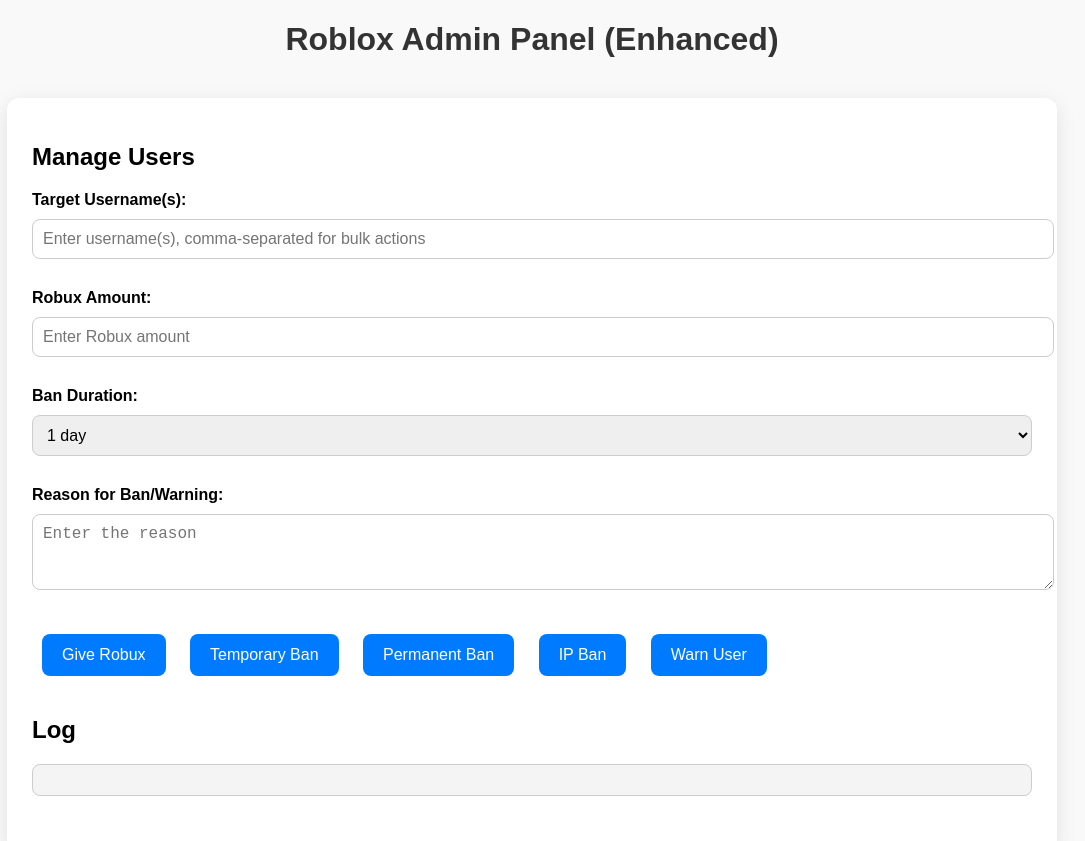
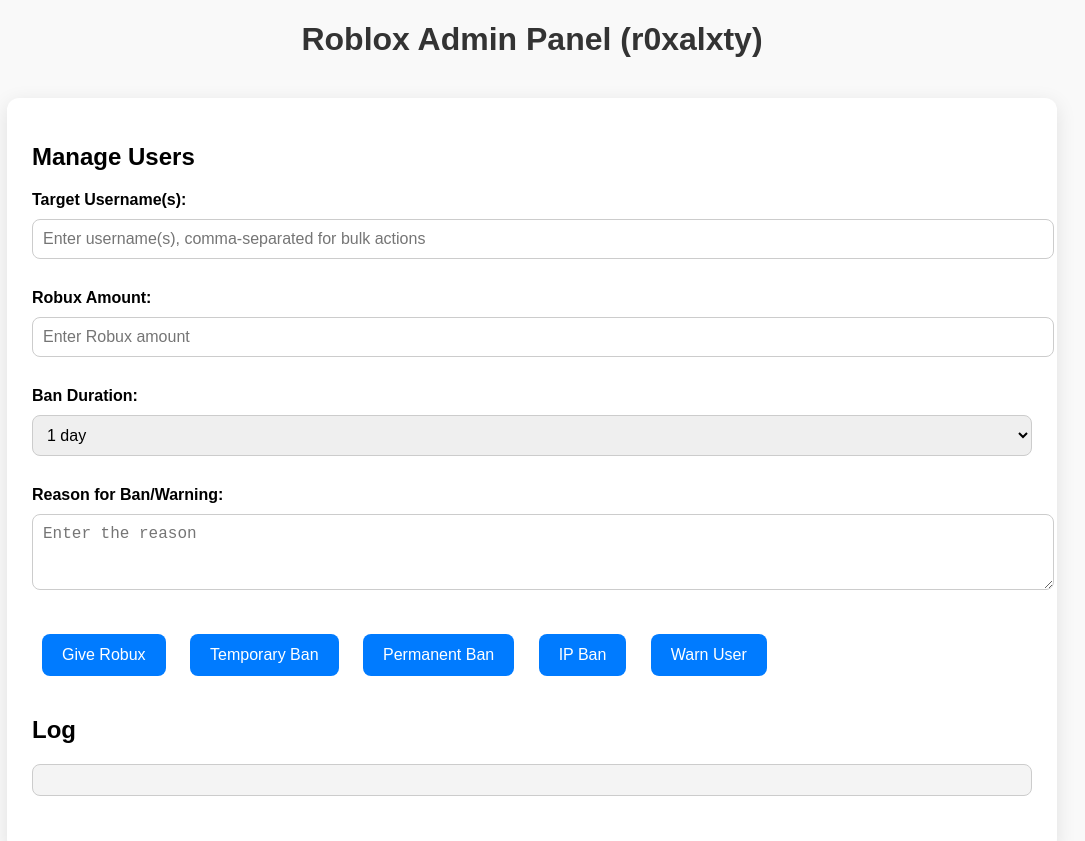
Before and after one commit to JosephRoyalty/r0xalxty-panel, a plain HTML site: page index.html in a window 1280 px wide. Shown: the top 841 px of the page, without its empty margins (108-1193 px from the left). Drawn offline with Linux system fonts and the light colour scheme.

Commit message:
Update index.html

```diff
--- a/index.html
+++ b/index.html
@@ -3,7 +3,7 @@
 <head>
     <meta charset="UTF-8">
     <meta name="viewport" content="width=device-width, initial-scale=1.0">
-    <title>Roblox Admin Panel (followthewolf21)</title>
+    <title>Roblox Admin Panel (r0xalxty)</title>
     <title>Junior Moderator</title>
     <style>
         /* Base Styles */
@@ -192,7 +192,7 @@
 </head>
 <body>
 
-<h1>Roblox Admin Panel (Enhanced)</h1>
+<h1>Roblox Admin Panel (r0xalxty)</h1>
 
 <!-- Admin Panel -->
 <div class="admin-panel">
```
